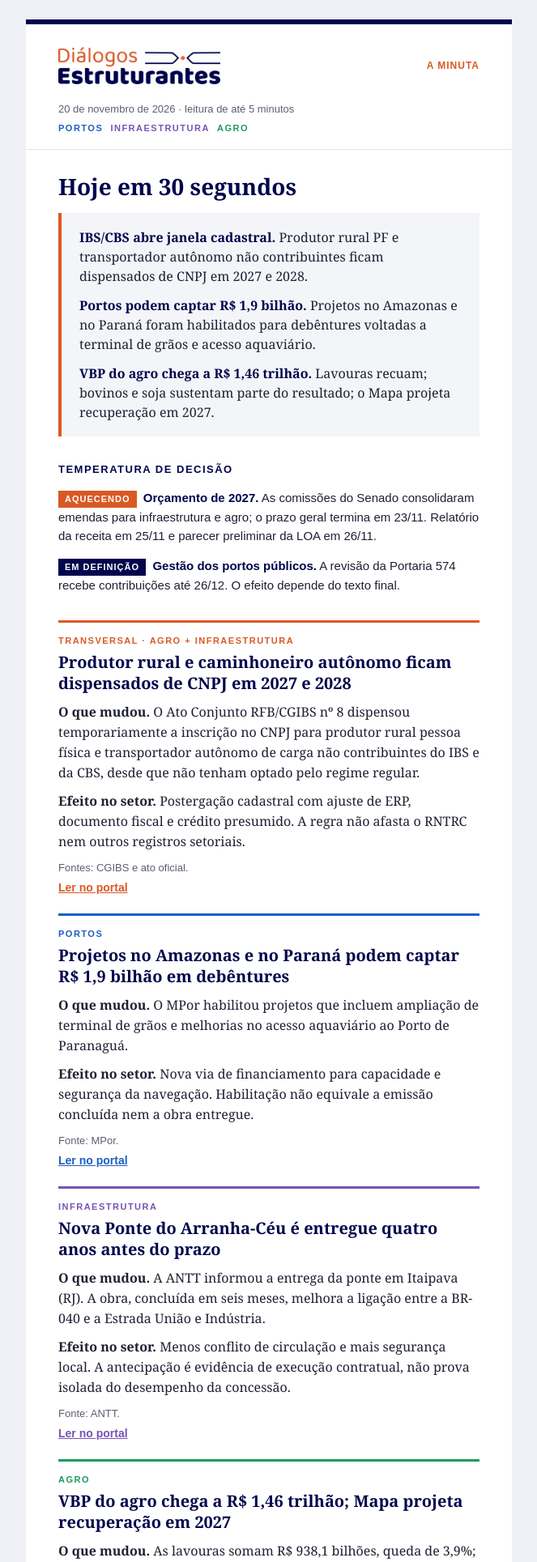
After one commit to adseads/aprovacao-mm-lps, a PHP site: page /newsletter/newsletter-modelo-rd.html in a window 1280 px wide. The commit adds this page. Shown: the top 1929 px of the page at 81% size, without its empty margins (308-971 px from the left). Run offline with PHP 8.4, Linux system fonts and the light colour scheme.

Commit message:
Plugin 0.1.3: texto legal preenchido (DPO, contato, cookies, data 11/12) e botão para atualizar a página; modelo de e-mail da newsletter
Co-Authored-By: Claude Opus 5.5 <noreply@anthropic.com>
Claude-Session: https://claude.ai/code/session_01RpM6zSni72z61bwnFKPcQf

```diff
--- /dev/null
+++ b/portal-dialogos/newsletter/newsletter-modelo-rd.html
@@ -0,0 +1,202 @@
+<!DOCTYPE html>
+<html lang="pt-BR" xmlns="http://www.w3.org/1999/xhtml">
+<head>
+<meta charset="utf-8">
+<meta name="viewport" content="width=device-width, initial-scale=1">
+<meta http-equiv="X-UA-Compatible" content="IE=edge">
+<meta name="x-apple-disable-message-reformatting">
+<title>A Minuta · Diálogos Estruturantes</title>
+<!--
+  MODELO DA NEWSLETTER — Diálogos Estruturantes
+  Como usar no RD Station: E-mail > Criar e-mail > Editor HTML > colar todo este código.
+  Troque só os textos entre os comentários "EDITAR". Mantenha a estrutura das tabelas.
+  Cores: marinho #00054c · laranja #d95924 · portos #1b5ec2 · infra #7653b5 · agro #209961
+-->
+<style>
+  body { margin:0; padding:0; background:#eef0f5; }
+  table { border-collapse:collapse; }
+  img { border:0; display:block; }
+  a { color:#1b5ec2; }
+  @media only screen and (max-width:620px) {
+    .caixa { width:100% !important; }
+    .pad { padding-left:20px !important; padding-right:20px !important; }
+    .titulo { font-size:24px !important; line-height:30px !important; }
+    .data-col { width:72px !important; }
+  }
+</style>
+</head>
+<body style="margin:0;padding:0;background:#eef0f5;">
+
+<!-- Pré-cabeçalho: aparece na caixa de entrada, ao lado do assunto. EDITAR -->
+<div style="display:none;max-height:0;overflow:hidden;mso-hide:all;font-size:1px;line-height:1px;color:#eef0f5;">
+  IBS/CBS abre janela cadastral, portos podem captar R$ 1,9 bi e o VBP do agro chega a R$ 1,46 tri.
+</div>
+
+<table role="presentation" width="100%" cellpadding="0" cellspacing="0" style="background:#eef0f5;">
+<tr><td align="center" style="padding:24px 8px;">
+
+<table role="presentation" class="caixa" width="600" cellpadding="0" cellspacing="0" style="width:600px;max-width:600px;background:#ffffff;">
+
+  <!-- Faixa superior -->
+  <tr><td style="background:#00054c;height:6px;font-size:0;line-height:0;">&nbsp;</td></tr>
+
+  <!-- Cabeçalho -->
+  <tr><td class="pad" style="padding:28px 40px 8px 40px;">
+    <table role="presentation" width="100%" cellpadding="0" cellspacing="0">
+      <tr>
+        <td valign="middle">
+          <a href="https://dialogosestruturantes.com.br/?utm_source=rdstation&amp;utm_medium=email&amp;utm_campaign=newsletter&amp;utm_content=logo" target="_blank">
+            <!-- Troque o endereço da imagem pelo logo enviado ao RD (Arquivos) -->
+            <img src="https://novo.dialogosestruturantes.com.br/wp-content/themes/dialogos/assets/logo.png" width="200" alt="Diálogos Estruturantes" style="width:200px;height:auto;">
+          </a>
+        </td>
+        <td valign="middle" align="right" style="font:700 12px/16px Arial,Helvetica,sans-serif;color:#d95924;letter-spacing:1px;">
+          A MINUTA
+        </td>
+      </tr>
+    </table>
+  </td></tr>
+
+  <!-- Data e assunto da edição. EDITAR -->
+  <tr><td class="pad" style="padding:14px 40px 0 40px;border-bottom:1px solid #dfe2ea;">
+    <p style="margin:0 0 6px 0;font:13px/18px Arial,Helvetica,sans-serif;color:#5b6072;">20 de novembro de 2026 &middot; leitura de até 5 minutos</p>
+    <p style="margin:0 0 18px 0;font:700 11px/16px Arial,Helvetica,sans-serif;letter-spacing:1.5px;">
+      <span style="color:#1b5ec2;">PORTOS</span>&nbsp;&nbsp;<span style="color:#7653b5;">INFRAESTRUTURA</span>&nbsp;&nbsp;<span style="color:#209961;">AGRO</span>
+    </p>
+  </td></tr>
+
+  <!-- Hoje em 30 segundos. EDITAR -->
+  <tr><td class="pad" style="padding:28px 40px 8px 40px;">
+    <h1 class="titulo" style="margin:0 0 16px 0;font:700 28px/34px Georgia,'Times New Roman',serif;color:#00054c;">Hoje em 30 segundos</h1>
+    <table role="presentation" width="100%" cellpadding="0" cellspacing="0" style="background:#f4f5f9;border-left:4px solid #d95924;">
+      <tr><td style="padding:18px 22px;font:16px/24px Georgia,'Times New Roman',serif;color:#1d2033;">
+        <p style="margin:0 0 12px 0;"><strong style="color:#00054c;">IBS/CBS abre janela cadastral.</strong> Produtor rural PF e transportador autônomo não contribuintes ficam dispensados de CNPJ em 2027 e 2028.</p>
+        <p style="margin:0 0 12px 0;"><strong style="color:#00054c;">Portos podem captar R$ 1,9 bilhão.</strong> Projetos no Amazonas e no Paraná foram habilitados para debêntures voltadas a terminal de grãos e acesso aquaviário.</p>
+        <p style="margin:0;"><strong style="color:#00054c;">VBP do agro chega a R$ 1,46 trilhão.</strong> Lavouras recuam; bovinos e soja sustentam parte do resultado; o Mapa projeta recuperação em 2027.</p>
+      </td></tr>
+    </table>
+  </td></tr>
+
+  <!-- Temperatura de decisão. EDITAR -->
+  <tr><td class="pad" style="padding:24px 40px 4px 40px;">
+    <h2 style="margin:0 0 14px 0;font:700 13px/18px Arial,Helvetica,sans-serif;letter-spacing:1.5px;color:#00054c;">TEMPERATURA DE DECISÃO</h2>
+    <table role="presentation" width="100%" cellpadding="0" cellspacing="0">
+      <tr><td style="padding:0 0 14px 0;font:15px/23px Arial,Helvetica,sans-serif;color:#1d2033;">
+        <span style="display:inline-block;background:#d95924;color:#ffffff;font:700 11px/11px Arial,Helvetica,sans-serif;letter-spacing:1px;padding:5px 8px;">AQUECENDO</span>
+        <strong style="color:#00054c;">&nbsp;Orçamento de 2027.</strong> As comissões do Senado consolidaram emendas para infraestrutura e agro; o prazo geral termina em 23/11. Relatório da receita em 25/11 e parecer preliminar da LOA em 26/11.
+      </td></tr>
+      <tr><td style="padding:0 0 6px 0;font:15px/23px Arial,Helvetica,sans-serif;color:#1d2033;">
+        <span style="display:inline-block;background:#00054c;color:#ffffff;font:700 11px/11px Arial,Helvetica,sans-serif;letter-spacing:1px;padding:5px 8px;">EM DEFINIÇÃO</span>
+        <strong style="color:#00054c;">&nbsp;Gestão dos portos públicos.</strong> A revisão da Portaria 574 recebe contribuições até 26/12. O efeito depende do texto final.
+      </td></tr>
+    </table>
+  </td></tr>
+
+  <!-- ===== MOVIMENTOS: copie um bloco inteiro para acrescentar outro. EDITAR ===== -->
+
+  <!-- Movimento: TRANSVERSAL (laranja) -->
+  <tr><td class="pad" style="padding:22px 40px 0 40px;">
+    <table role="presentation" width="100%" cellpadding="0" cellspacing="0" style="border-top:3px solid #d95924;">
+      <tr><td style="padding:14px 0 0 0;">
+        <p style="margin:0 0 6px 0;font:700 11px/16px Arial,Helvetica,sans-serif;letter-spacing:1.5px;color:#d95924;">TRANSVERSAL &middot; AGRO + INFRAESTRUTURA</p>
+        <h3 style="margin:0 0 10px 0;font:700 20px/26px Georgia,'Times New Roman',serif;color:#00054c;">Produtor rural e caminhoneiro autônomo ficam dispensados de CNPJ em 2027 e 2028</h3>
+        <p style="margin:0 0 10px 0;font:16px/25px Georgia,'Times New Roman',serif;color:#1d2033;"><strong>O que mudou.</strong> O Ato Conjunto RFB/CGIBS nº 8 dispensou temporariamente a inscrição no CNPJ para produtor rural pessoa física e transportador autônomo de carga não contribuintes do IBS e da CBS, desde que não tenham optado pelo regime regular.</p>
+        <p style="margin:0 0 10px 0;font:16px/25px Georgia,'Times New Roman',serif;color:#1d2033;"><strong>Efeito no setor.</strong> Postergação cadastral com ajuste de ERP, documento fiscal e crédito presumido. A regra não afasta o RNTRC nem outros registros setoriais.</p>
+        <p style="margin:0 0 4px 0;font:13px/20px Arial,Helvetica,sans-serif;color:#5b6072;">Fontes: CGIBS e ato oficial.</p>
+        <p style="margin:0;font:700 14px/20px Arial,Helvetica,sans-serif;"><a href="https://dialogosestruturantes.com.br/?utm_source=rdstation&amp;utm_medium=email&amp;utm_campaign=newsletter&amp;utm_content=transversal" target="_blank" style="color:#d95924;text-decoration:underline;">Ler no portal</a></p>
+      </td></tr>
+    </table>
+  </td></tr>
+
+  <!-- Movimento: PORTOS (azul) -->
+  <tr><td class="pad" style="padding:22px 40px 0 40px;">
+    <table role="presentation" width="100%" cellpadding="0" cellspacing="0" style="border-top:3px solid #1b5ec2;">
+      <tr><td style="padding:14px 0 0 0;">
+        <p style="margin:0 0 6px 0;font:700 11px/16px Arial,Helvetica,sans-serif;letter-spacing:1.5px;color:#1b5ec2;">PORTOS</p>
+        <h3 style="margin:0 0 10px 0;font:700 20px/26px Georgia,'Times New Roman',serif;color:#00054c;">Projetos no Amazonas e no Paraná podem captar R$ 1,9 bilhão em debêntures</h3>
+        <p style="margin:0 0 10px 0;font:16px/25px Georgia,'Times New Roman',serif;color:#1d2033;"><strong>O que mudou.</strong> O MPor habilitou projetos que incluem ampliação de terminal de grãos e melhorias no acesso aquaviário ao Porto de Paranaguá.</p>
+        <p style="margin:0 0 10px 0;font:16px/25px Georgia,'Times New Roman',serif;color:#1d2033;"><strong>Efeito no setor.</strong> Nova via de financiamento para capacidade e segurança da navegação. Habilitação não equivale a emissão concluída nem a obra entregue.</p>
+        <p style="margin:0 0 4px 0;font:13px/20px Arial,Helvetica,sans-serif;color:#5b6072;">Fonte: MPor.</p>
+        <p style="margin:0;font:700 14px/20px Arial,Helvetica,sans-serif;"><a href="https://dialogosestruturantes.com.br/portos/?utm_source=rdstation&amp;utm_medium=email&amp;utm_campaign=newsletter&amp;utm_content=portos" target="_blank" style="color:#1b5ec2;text-decoration:underline;">Ler no portal</a></p>
+      </td></tr>
+    </table>
+  </td></tr>
+
+  <!-- Movimento: INFRAESTRUTURA (roxo) -->
+  <tr><td class="pad" style="padding:22px 40px 0 40px;">
+    <table role="presentation" width="100%" cellpadding="0" cellspacing="0" style="border-top:3px solid #7653b5;">
+      <tr><td style="padding:14px 0 0 0;">
+        <p style="margin:0 0 6px 0;font:700 11px/16px Arial,Helvetica,sans-serif;letter-spacing:1.5px;color:#7653b5;">INFRAESTRUTURA</p>
+        <h3 style="margin:0 0 10px 0;font:700 20px/26px Georgia,'Times New Roman',serif;color:#00054c;">Nova Ponte do Arranha-Céu é entregue quatro anos antes do prazo</h3>
+        <p style="margin:0 0 10px 0;font:16px/25px Georgia,'Times New Roman',serif;color:#1d2033;"><strong>O que mudou.</strong> A ANTT informou a entrega da ponte em Itaipava (RJ). A obra, concluída em seis meses, melhora a ligação entre a BR-040 e a Estrada União e Indústria.</p>
+        <p style="margin:0 0 10px 0;font:16px/25px Georgia,'Times New Roman',serif;color:#1d2033;"><strong>Efeito no setor.</strong> Menos conflito de circulação e mais segurança local. A antecipação é evidência de execução contratual, não prova isolada do desempenho da concessão.</p>
+        <p style="margin:0 0 4px 0;font:13px/20px Arial,Helvetica,sans-serif;color:#5b6072;">Fonte: ANTT.</p>
+        <p style="margin:0;font:700 14px/20px Arial,Helvetica,sans-serif;"><a href="https://dialogosestruturantes.com.br/infra/?utm_source=rdstation&amp;utm_medium=email&amp;utm_campaign=newsletter&amp;utm_content=infra" target="_blank" style="color:#7653b5;text-decoration:underline;">Ler no portal</a></p>
+      </td></tr>
+    </table>
+  </td></tr>
+
+  <!-- Movimento: AGRO (verde) -->
+  <tr><td class="pad" style="padding:22px 40px 0 40px;">
+    <table role="presentation" width="100%" cellpadding="0" cellspacing="0" style="border-top:3px solid #209961;">
+      <tr><td style="padding:14px 0 0 0;">
+        <p style="margin:0 0 6px 0;font:700 11px/16px Arial,Helvetica,sans-serif;letter-spacing:1.5px;color:#209961;">AGRO</p>
+        <h3 style="margin:0 0 10px 0;font:700 20px/26px Georgia,'Times New Roman',serif;color:#00054c;">VBP do agro chega a R$ 1,46 trilhão; Mapa projeta recuperação em 2027</h3>
+        <p style="margin:0 0 10px 0;font:16px/25px Georgia,'Times New Roman',serif;color:#1d2033;"><strong>O que mudou.</strong> As lavouras somam R$ 938,1 bilhões, queda de 3,9%; a pecuária chega a R$ 527 bilhões, com bovinos em alta de 11,8%. A soja cresce 4,6%, para R$ 361,2 bilhões.</p>
+        <p style="margin:0 0 10px 0;font:16px/25px Georgia,'Times New Roman',serif;color:#1d2033;"><strong>Como ler.</strong> O mix altera caixa, crédito e demanda logística, mas o VBP mede valor na porteira, não volume físico por corredor.</p>
+        <p style="margin:0 0 4px 0;font:13px/20px Arial,Helvetica,sans-serif;color:#5b6072;">Fontes: Mapa e confirmação secundária.</p>
+        <p style="margin:0;font:700 14px/20px Arial,Helvetica,sans-serif;"><a href="https://dialogosestruturantes.com.br/agro/?utm_source=rdstation&amp;utm_medium=email&amp;utm_campaign=newsletter&amp;utm_content=agro" target="_blank" style="color:#209961;text-decoration:underline;">Ler no portal</a></p>
+      </td></tr>
+    </table>
+  </td></tr>
+
+  <!-- Também no radar. EDITAR -->
+  <tr><td class="pad" style="padding:30px 40px 0 40px;">
+    <h2 style="margin:0 0 12px 0;font:700 13px/18px Arial,Helvetica,sans-serif;letter-spacing:1.5px;color:#00054c;">TAMBÉM NO RADAR</h2>
+    <p style="margin:0 0 10px 0;font:15px/23px Arial,Helvetica,sans-serif;color:#1d2033;"><strong style="color:#00054c;">Concessões.</strong> A ANTT reuniu concessionárias e reguladores para discutir verificadores independentes e novas tecnologias. Não houve norma nova.</p>
+    <p style="margin:0;font:15px/23px Arial,Helvetica,sans-serif;color:#1d2033;"><strong style="color:#00054c;">Operação portuária.</strong> O boletim da Hapag-Lloyd indica espera superior a seis horas em Itapoá, Itajaí, Pecém, Rio de Janeiro e Salvador. É a fotografia de um armador, sem extrapolação nacional.</p>
+  </td></tr>
+
+  <!-- Próximos marcos. EDITAR -->
+  <tr><td class="pad" style="padding:30px 40px 0 40px;">
+    <h2 style="margin:0 0 12px 0;font:700 13px/18px Arial,Helvetica,sans-serif;letter-spacing:1.5px;color:#00054c;">PRÓXIMOS MARCOS</h2>
+    <table role="presentation" width="100%" cellpadding="0" cellspacing="0" style="font:14px/21px Arial,Helvetica,sans-serif;color:#1d2033;">
+      <tr><td class="data-col" width="92" valign="top" style="padding:10px 10px 10px 0;border-top:1px solid #dfe2ea;font-weight:700;color:#d95924;">23–25/11</td><td valign="top" style="padding:10px 0;border-top:1px solid #dfe2ea;">624ª reunião virtual da ANTAQ. Expolog em Fortaleza nos dias 23 e 24.</td></tr>
+      <tr><td class="data-col" width="92" valign="top" style="padding:10px 10px 10px 0;border-top:1px solid #dfe2ea;font-weight:700;color:#d95924;">25–26/11</td><td valign="top" style="padding:10px 0;border-top:1px solid #dfe2ea;">Diálogos Hidroviáveis, em Brasília. Relatório da receita do PLOA (25/11) e parecer preliminar da LOA (26/11).</td></tr>
+      <tr><td class="data-col" width="92" valign="top" style="padding:10px 10px 10px 0;border-top:1px solid #dfe2ea;font-weight:700;color:#d95924;">26/11</td><td valign="top" style="padding:10px 0;border-top:1px solid #dfe2ea;">UNCTAD lança o Review of Maritime Transport.</td></tr>
+      <tr><td class="data-col" width="92" valign="top" style="padding:10px 10px 10px 0;border-top:1px solid #dfe2ea;border-bottom:1px solid #dfe2ea;font-weight:700;color:#d95924;">09/12</td><td valign="top" style="padding:10px 0;border-top:1px solid #dfe2ea;border-bottom:1px solid #dfe2ea;">Leilões IQI16 e MUC04 na B3.</td></tr>
+    </table>
+    <p style="margin:12px 0 0 0;font:700 14px/20px Arial,Helvetica,sans-serif;"><a href="https://dialogosestruturantes.com.br/agenda/?utm_source=rdstation&amp;utm_medium=email&amp;utm_campaign=newsletter&amp;utm_content=agenda" target="_blank" style="color:#00054c;text-decoration:underline;">Ver a agenda completa</a></p>
+  </td></tr>
+
+  <!-- Destaque: podcast ou revista (opcional). EDITAR ou apagar este bloco -->
+  <tr><td class="pad" style="padding:32px 40px 0 40px;">
+    <table role="presentation" width="100%" cellpadding="0" cellspacing="0" style="background:#00054c;">
+      <tr><td style="padding:24px 26px;">
+        <p style="margin:0 0 6px 0;font:700 11px/16px Arial,Helvetica,sans-serif;letter-spacing:1.5px;color:#f4a27f;">PODCAST DIÁLOGOS ESTRUTURANTES</p>
+        <p style="margin:0 0 16px 0;font:700 20px/27px Georgia,'Times New Roman',serif;color:#ffffff;">Embrapa elabora pacote de 163 medidas para reduzir efeitos do El Niño</p>
+        <table role="presentation" cellpadding="0" cellspacing="0"><tr><td style="background:#d95924;">
+          <a href="https://dialogosestruturantes.com.br/podcast/?utm_source=rdstation&amp;utm_medium=email&amp;utm_campaign=newsletter&amp;utm_content=podcast" target="_blank" style="display:inline-block;padding:12px 22px;font:700 14px/16px Arial,Helvetica,sans-serif;color:#ffffff;text-decoration:none;">Ouvir o episódio</a>
+        </td></tr></table>
+      </td></tr>
+    </table>
+  </td></tr>
+
+  <!-- Rodapé -->
+  <tr><td class="pad" style="padding:32px 40px 30px 40px;">
+    <p style="margin:0 0 10px 0;font:13px/20px Arial,Helvetica,sans-serif;color:#5b6072;">Fatos publicados até 20/11/2026, 6h12 (horário de Brasília). O que vier depois entra na próxima edição.</p>
+    <p style="margin:0 0 10px 0;font:13px/20px Arial,Helvetica,sans-serif;color:#5b6072;">Você recebe esta newsletter porque se inscreveu no portal Diálogos Estruturantes. Encaminhe para quem acompanha infraestrutura, portos, agro e tributos.</p>
+    <p style="margin:0;font:13px/20px Arial,Helvetica,sans-serif;color:#5b6072;">
+      <a href="https://dialogosestruturantes.com.br/?utm_source=rdstation&amp;utm_medium=email&amp;utm_campaign=newsletter&amp;utm_content=rodape" target="_blank" style="color:#00054c;">dialogosestruturantes.com.br</a> &middot;
+      <a href="https://www.instagram.com/dialogos.estruturantes/" target="_blank" style="color:#00054c;">@dialogos.estruturantes</a> &middot;
+      <a href="https://dialogosestruturantes.com.br/privacidade-e-termos/" target="_blank" style="color:#00054c;">Privacidade</a>
+    </p>
+    <p style="margin:12px 0 0 0;font:12px/18px Arial,Helvetica,sans-serif;color:#8a8fa3;">Uma publicação da M&amp;M Lexis Editora · Brasília/DF</p>
+    <!-- O RD Station acrescenta aqui o link de descadastro. Confira na pré-visualização. -->
+  </td></tr>
+
+</table>
+</td></tr>
+</table>
+</body>
+</html>
--- a/portal-dialogos/wordpress/dialogos-portal/dialogos-portal.php
+++ b/portal-dialogos/wordpress/dialogos-portal/dialogos-portal.php
@@ -2,7 +2,7 @@
 /**
  * Plugin Name: Diálogos Estruturantes – Portal
  * Description: Tipos de conteúdo (episódios, edições, eventos, popups), campos do painel, níveis de anúncio, dataLayer, newsletter e popups do portal.
- * Version: 0.1.2
+ * Version: 0.1.3
  * Requires at least: 6.4
  * Requires PHP: 8.1
  * Author: Diálogos Estruturantes
@@ -13,7 +13,7 @@ if ( ! defined( 'ABSPATH' ) ) {
 	exit;
 }
 
-define( 'DP_VERSAO', '0.1.2' );
+define( 'DP_VERSAO', '0.1.3' );
 define( 'DP_DIR', plugin_dir_path( __FILE__ ) );
 define( 'DP_URL', plugin_dir_url( __FILE__ ) );
 
```
Also changed, not shown: portal-dialogos/wordpress/dialogos-portal/inc/config.php (+27 -0 lines), portal-dialogos/wordpress/dialogos-portal/inc/legal.html (+1 -1 lines).
